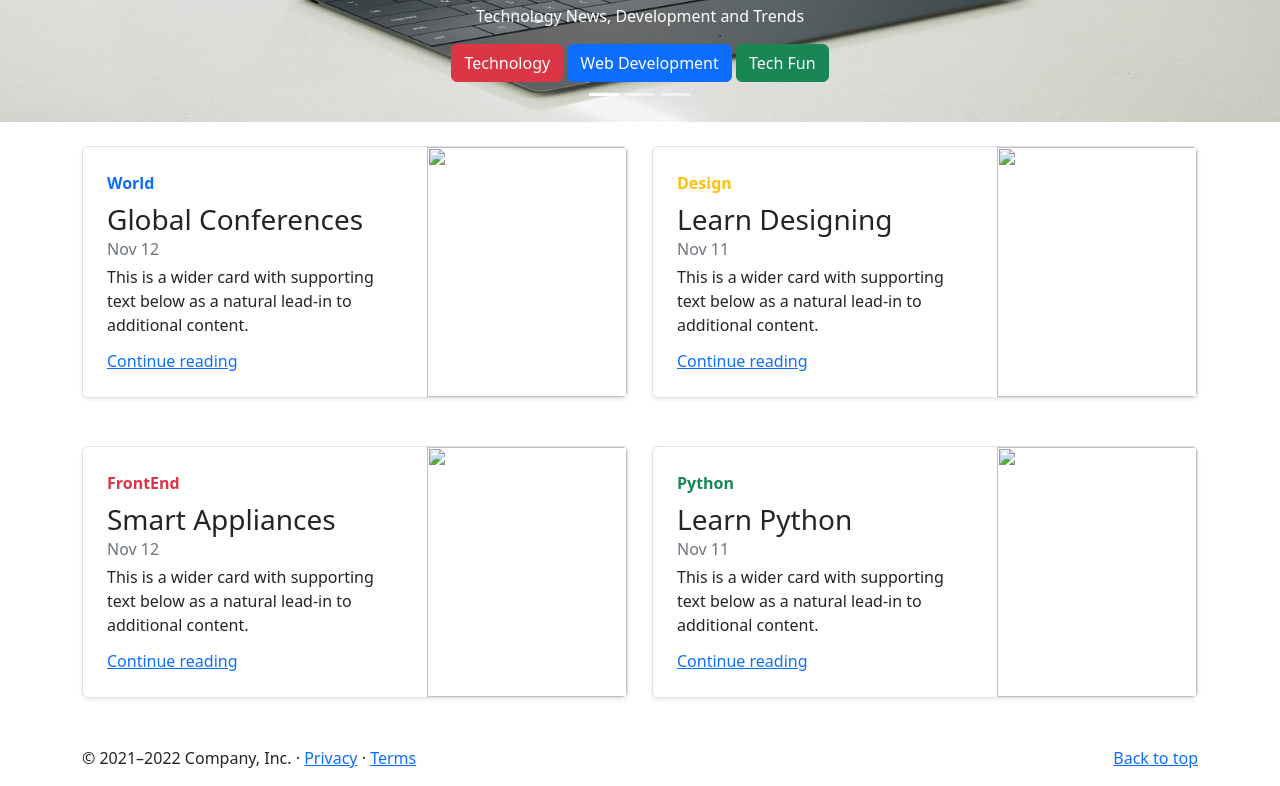
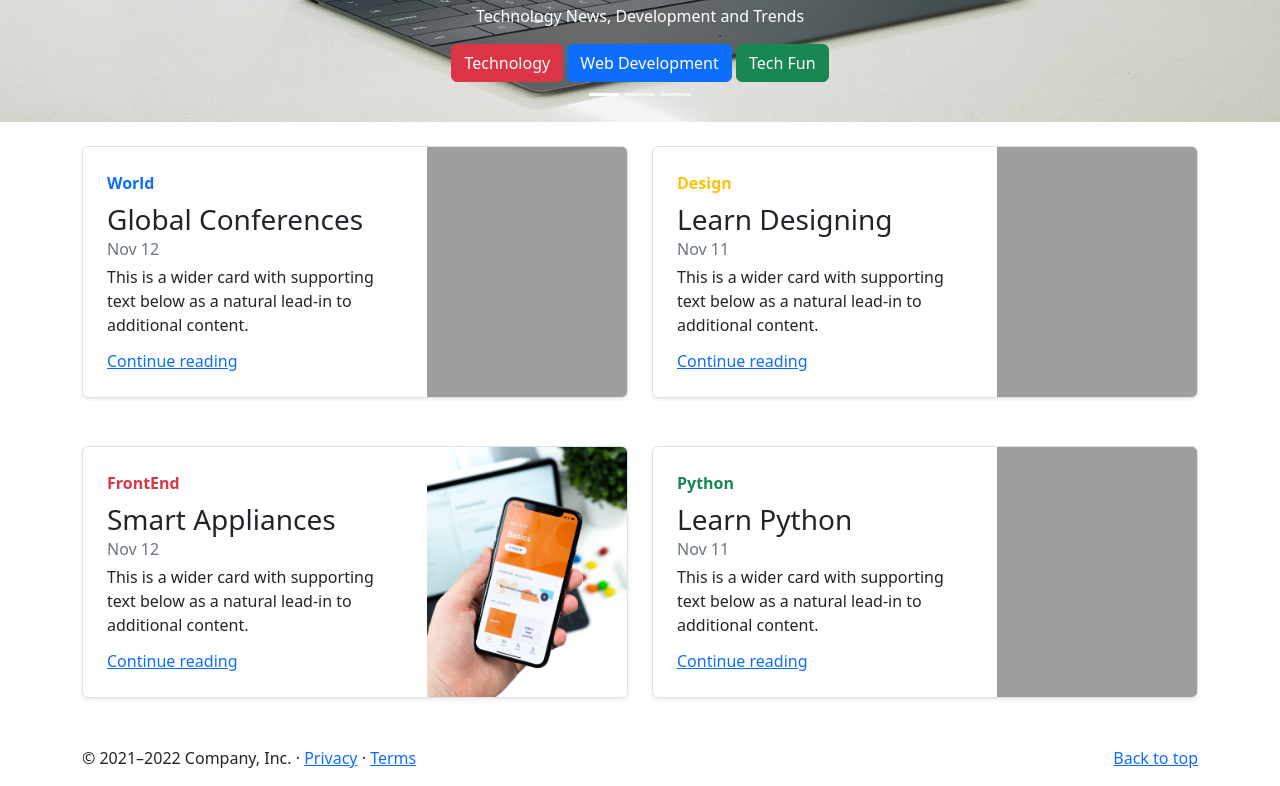
Before and after one commit to dugu281/DcoderBootstrap, a plain HTML site: page index.html in a window 1280 px wide. Shown: the part 334-1120 px from the top of the page. Drawn offline with nearby package versions, Linux system fonts and the light colour scheme; the site is published under a folder, as on GitHub Pages, so addresses that start at the root find nothing.

Commit message:
Update index.html

```diff
--- a/index.html
+++ b/index.html
@@ -212,7 +212,7 @@
             <a href="#" class="stretched-link">Continue reading</a>
           </div>
           <div class="col-auto d-none d-lg-block">
-            <img class="bd-placeholder-img" width="200" height="250" src="/thumb1.jpg" alt="">
+            <img class="bd-placeholder-img" width="200" height="250" src="thumb1.jpg" alt="">
 
           </div>
         </div>
@@ -228,7 +228,7 @@
             <a href="#" class="stretched-link">Continue reading</a>
           </div>
           <div class="col-auto d-none d-lg-block">
-            <img class="bd-placeholder-img" width="200" height="250" src="/thumb2.jpg" alt="">
+            <img class="bd-placeholder-img" width="200" height="250" src="thumb2.jpg" alt="">
 
           </div>
         </div>
@@ -251,7 +251,7 @@
             <a href="#" class="stretched-link">Continue reading</a>
           </div>
           <div class="col-auto d-none d-lg-block">
-            <img class="bd-placeholder-img" width="200" height="250" src="/thumb3.jpg" alt="">
+            <img class="bd-placeholder-img" width="200" height="250" src="thumb3.jpg" alt="">
 
           </div>
         </div>
@@ -267,7 +267,7 @@
             <a href="#" class="stretched-link">Continue reading</a>
           </div>
           <div class="col-auto d-none d-lg-block">
-            <img class="bd-placeholder-img" width="200" height="250" src="/thumb4.jpg" alt="">
+            <img class="bd-placeholder-img" width="200" height="250" src="thumb4.jpg" alt="">
 
           </div>
         </div>
```
